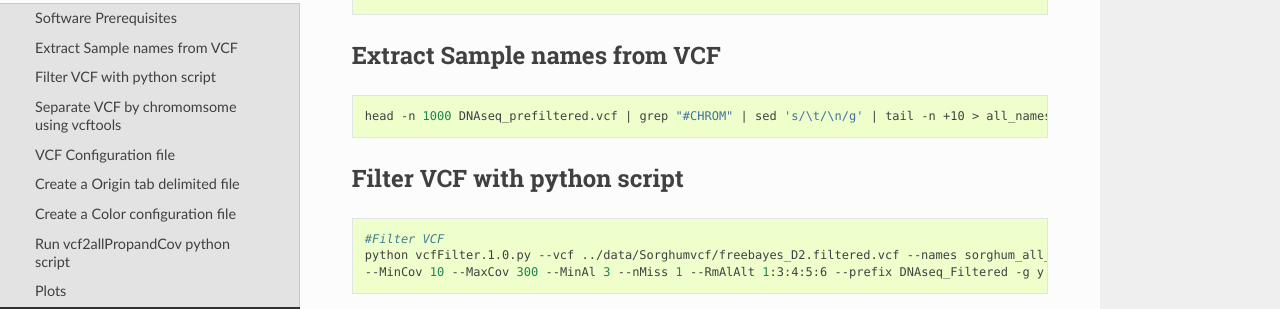
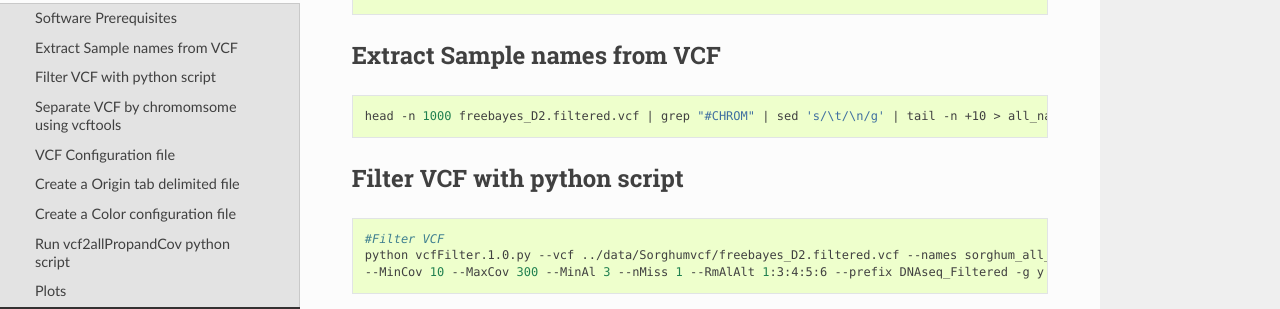
Before and after one commit to PBGLMichaelHall/VCFHunter, a Sphinx documentation site: the page built from docs/source/VCFHunter.rst, in a window 1280 px wide and 900 px high, scrolled down 485 px. Shown: the part 151-460 px from the top of the window. Built offline with Sphinx 7.4.7 and the Read the Docs theme 2.0.0, drawn with Linux system fonts in a browser that asks for light colours.

Commit message:
Update VCFHunter.rst

```diff
--- a/docs/source/VCFHunter.rst
+++ b/docs/source/VCFHunter.rst
@@ -50,7 +50,7 @@ Extract Sample names from VCF
 
 .. code:: shell
 
-	head -n 1000 DNAseq_prefiltered.vcf | grep "#CHROM" | sed 's/\t/\n/g' | tail -n +10 > all_names.tab
+	head -n 1000 freebayes_D2.filtered.vcf | grep "#CHROM" | sed 's/\t/\n/g' | tail -n +10 > all_names.tab
 
 
 
```
